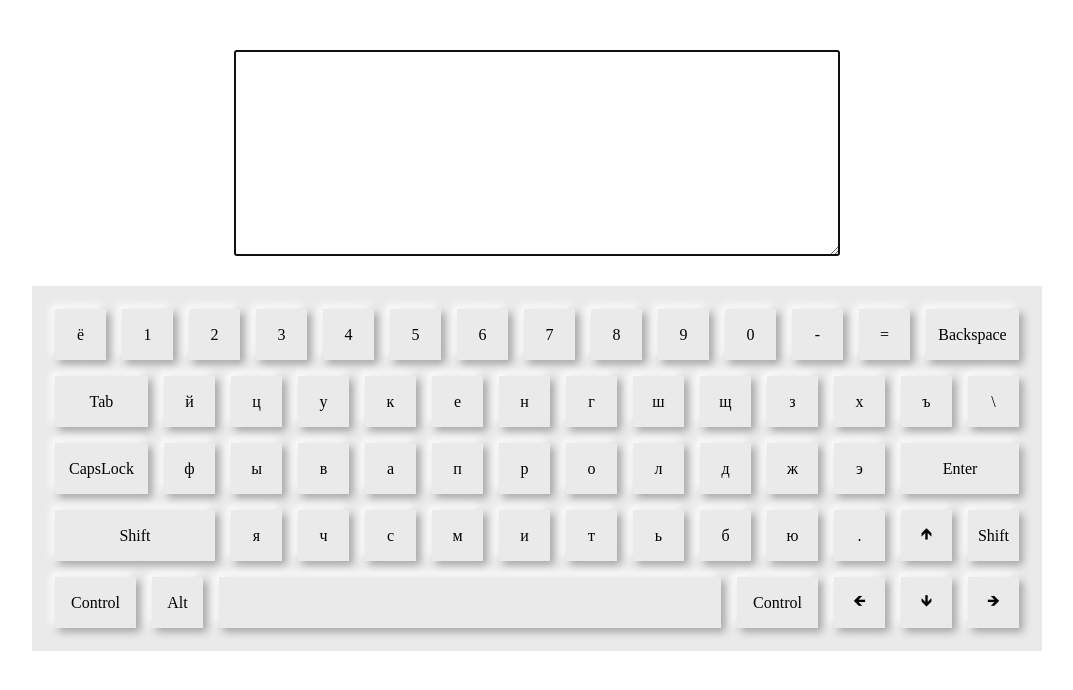
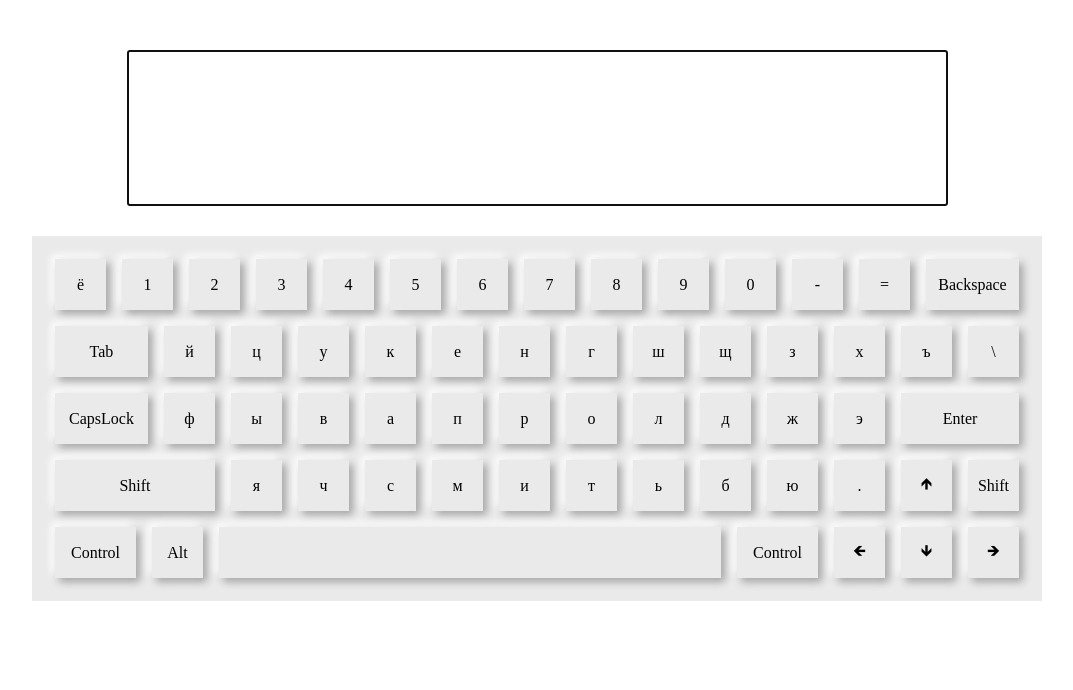
Before and after one commit to aleksey-drozdov/virtual-keyboard, a website: page index.html in a window 1280 px wide. Shown: the whole page, without its empty margins (103-1176 px from the left). Drawn offline with Linux system fonts and the light colour scheme.

Commit message:
fix: textarea size

```diff
--- a/style.css
+++ b/style.css
@@ -15,8 +15,7 @@
 }
 
 textarea {
-  width: 600px;
-  height: 200px;
+  resize: none;
 }
 
 .keyboard {
```
Also changed, not shown: 1 other file.
